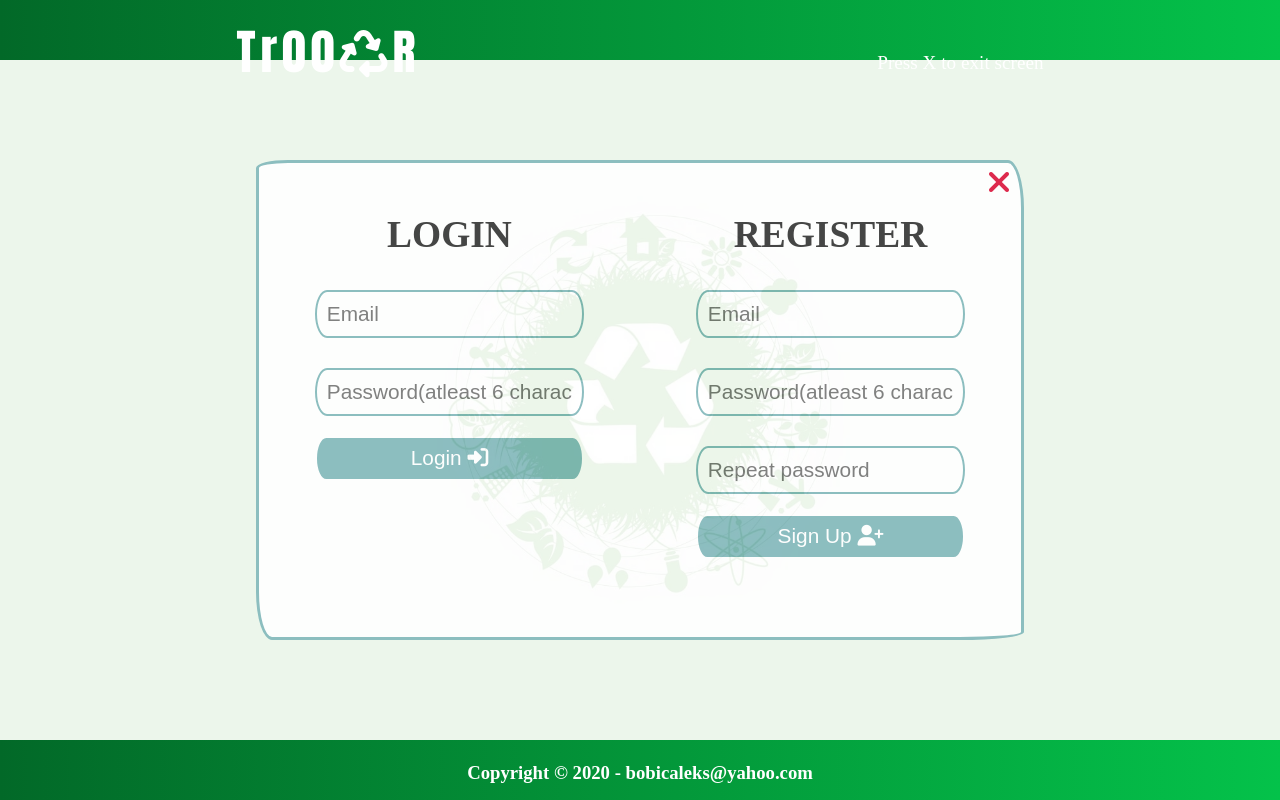
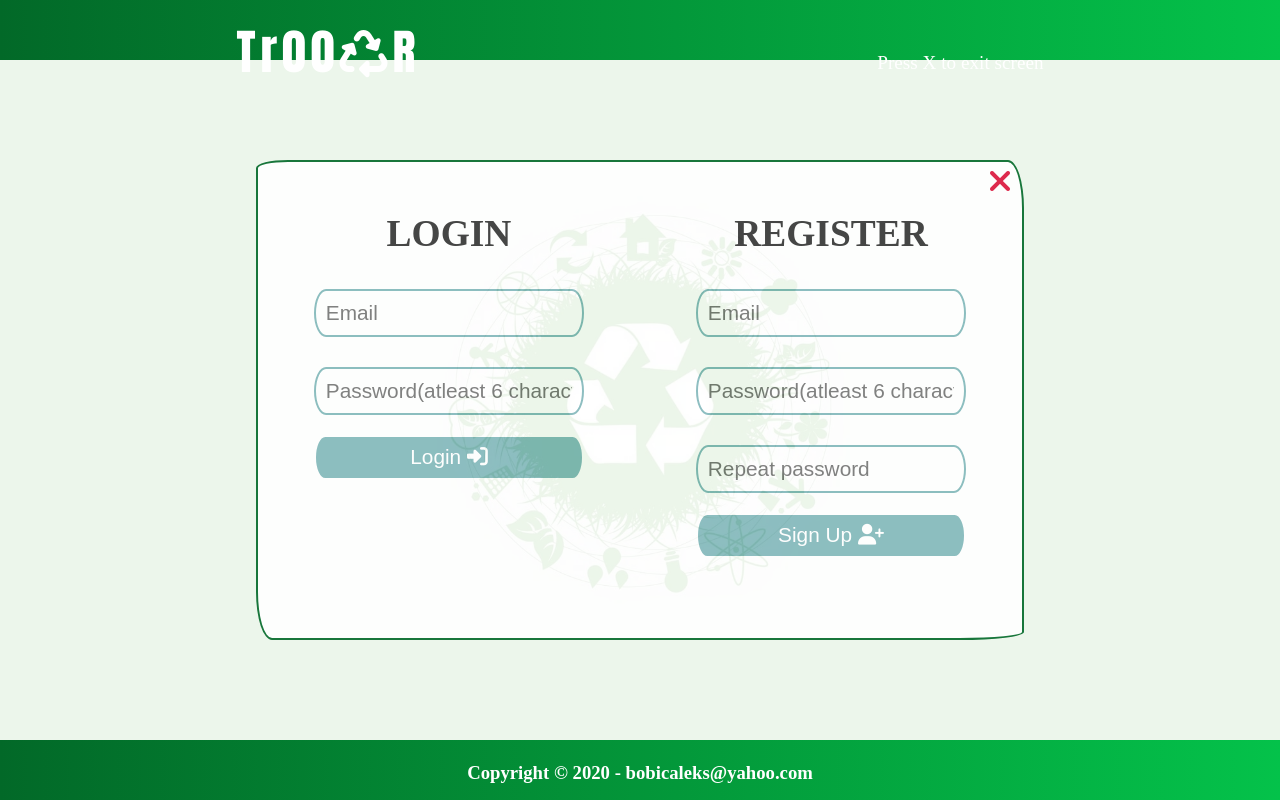
Before and after one commit to salEZY/tr00recycler, a React (Create React App) app in the folder true-recycler-front/: page / in a window 1280 px wide. Both pictures are taken after a click on the button "Authenticate". Built offline with nearby package versions, Linux system fonts and the light colour scheme; no server answers; a web font is replaced by a local one.

Commit message:
css refactor

```diff
--- a/true-recycler-front/src/App.css
+++ b/true-recycler-front/src/App.css
@@ -9,6 +9,7 @@
 
 html {
   font-family: "BioRhyme", serif;
+  height: 100%;
 }
 
 body {
@@ -42,10 +43,12 @@ header span {
 
 footer {
   bottom: 0;
+  margin-top: -(footer height);
+  clear: both;
 }
 
 main {
-  height: 92.5vh;
+  min-height: 92.5vh;
   margin: 0 auto;
   padding: 7.5vh 10px;
 }
--- a/true-recycler-front/src/components/Modal/Modal.css
+++ b/true-recycler-front/src/components/Modal/Modal.css
@@ -18,7 +18,7 @@
   left: 20%;
   bottom: 20%;
   margin: 0 auto;
-  border: 3px solid #82b8bb;
+  border: 2px solid #026928;
   border-radius: 2em 1em 4em / 0.5em 3em;
   text-align: center;
   display: flex;
```
